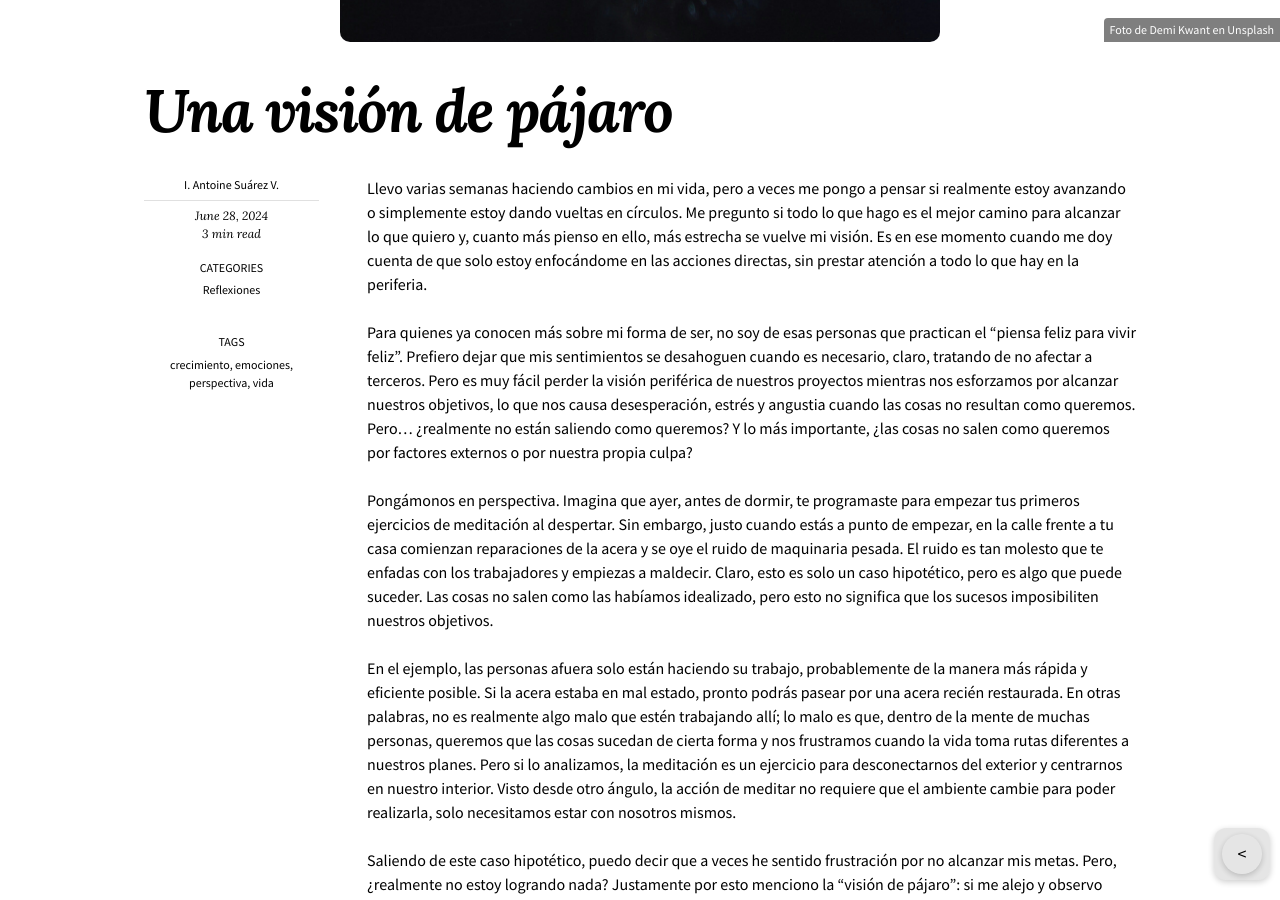
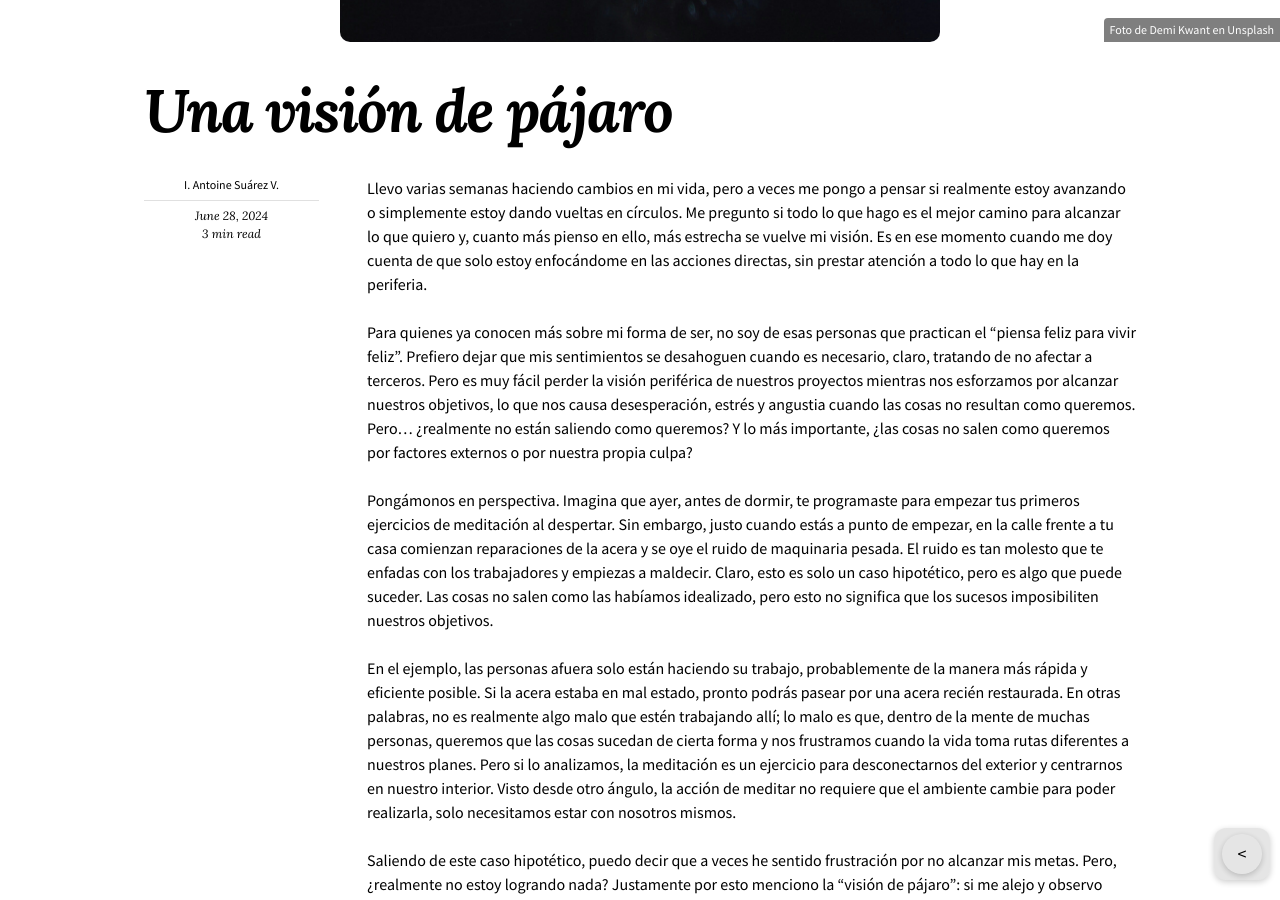
Before and after one commit to KajiiNarumi/iasuarezv, a Jekyll site: the page built from _posts/2024-06-28-una-vision-de-pajaro.md, in a window 1280 px wide and 900 px high, scrolled down 816 px. Built offline with Jekyll 4.4.1, drawn with Linux system fonts in a browser that asks for light colours; nearby versions of some CDN libraries.

Commit message:
Update metadata for 'Una visión de pájaro' post

```diff
--- a/_posts/2024-06-28-una-vision-de-pajaro.md
+++ b/_posts/2024-06-28-una-vision-de-pajaro.md
@@ -2,14 +2,11 @@
 layout: post
 author:
   name: "I. Antoine Suárez V."
-categories: [Reflexiones]
-tags: [vida, perspectiva, crecimiento, emociones]
 title: "Una visión de pájaro"
 date: 2024-06-28
 image:
   path: /images/2024-06-28-una-vision-de-pajaro.jpg
   caption: "Foto de Demi Kwant en Unsplash"
-image_alt: "Fotografía de una flor blanca con gotas de rocío"
 excerpt: "¿Realmente estamos avanzando o solo dando vueltas en círculos? Una reflexión sobre perspectiva, frustración y cómo valorar el progreso colateral en la vida."
 ---
 
```
